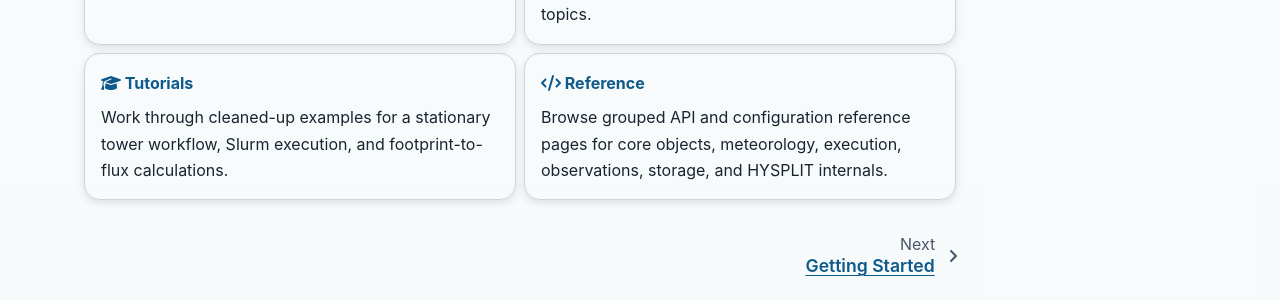
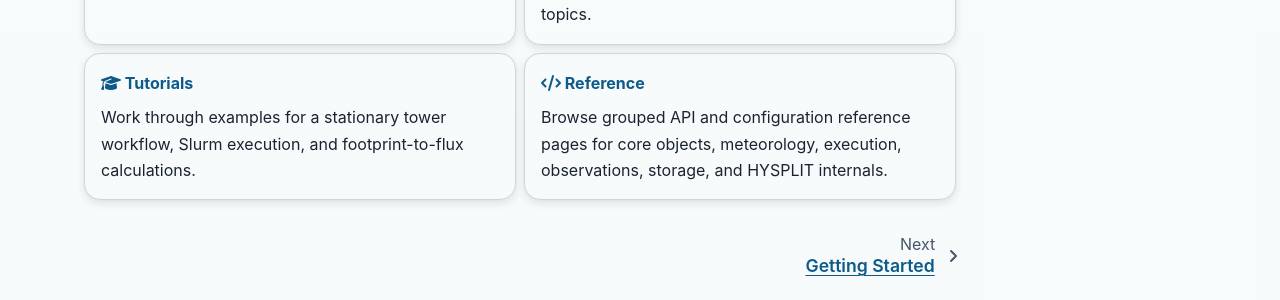
Before and after one commit to fbirds5230/runtraj, a Sphinx documentation site: the page built from docs/index.rst, in a window 1280 px wide and 965 px high. Shown: the part 567-867 px from the top of the window. Built offline with Sphinx 7.4.7 and the PyData theme 0.15.4, drawn with Linux system fonts in a browser that asks for light colours; pages that are not in the unit, such as notebooks, are missing from menus.

Commit message:
docs: add docstrings to internal methods and minor text corrections
Add one-line summary docstrings to all public Protocol stub methods and
private helper methods that were missing them across index, storage,
hysplit, observations, collections, and visualization modules.  Ruff D213
requires the summary on the second line; these were the remaining gaps.

Minor text fixes in README (remove stale docs-map section), docs/index.rst
(drop adjective), and docs/migration/r_stilt.rst (correct R-STILT script
name and met directory field name).

```diff
--- a/docs/index.rst
+++ b/docs/index.rst
@@ -34,7 +34,7 @@ local runs, Slurm arrays, and Kubernetes workers.
       :link: tutorials/index
       :link-type: doc
 
-      Work through cleaned-up examples for a stationary tower workflow, Slurm
+      Work through examples for a stationary tower workflow, Slurm
       execution, and footprint-to-flux calculations.
 
    .. grid-item-card:: :fas:`code` Reference
```
Also changed, not shown: README.md (+0 -8 lines), 3 other files.
